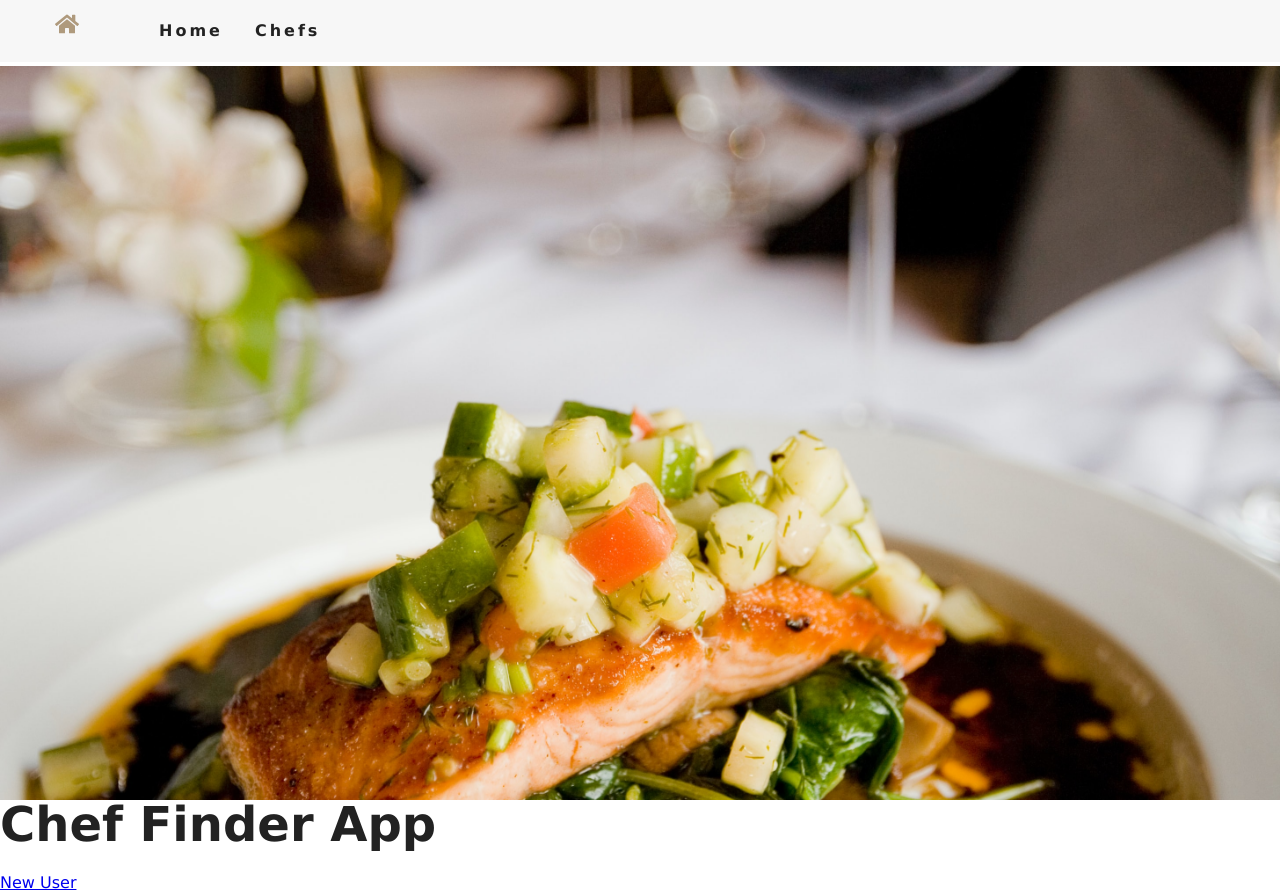
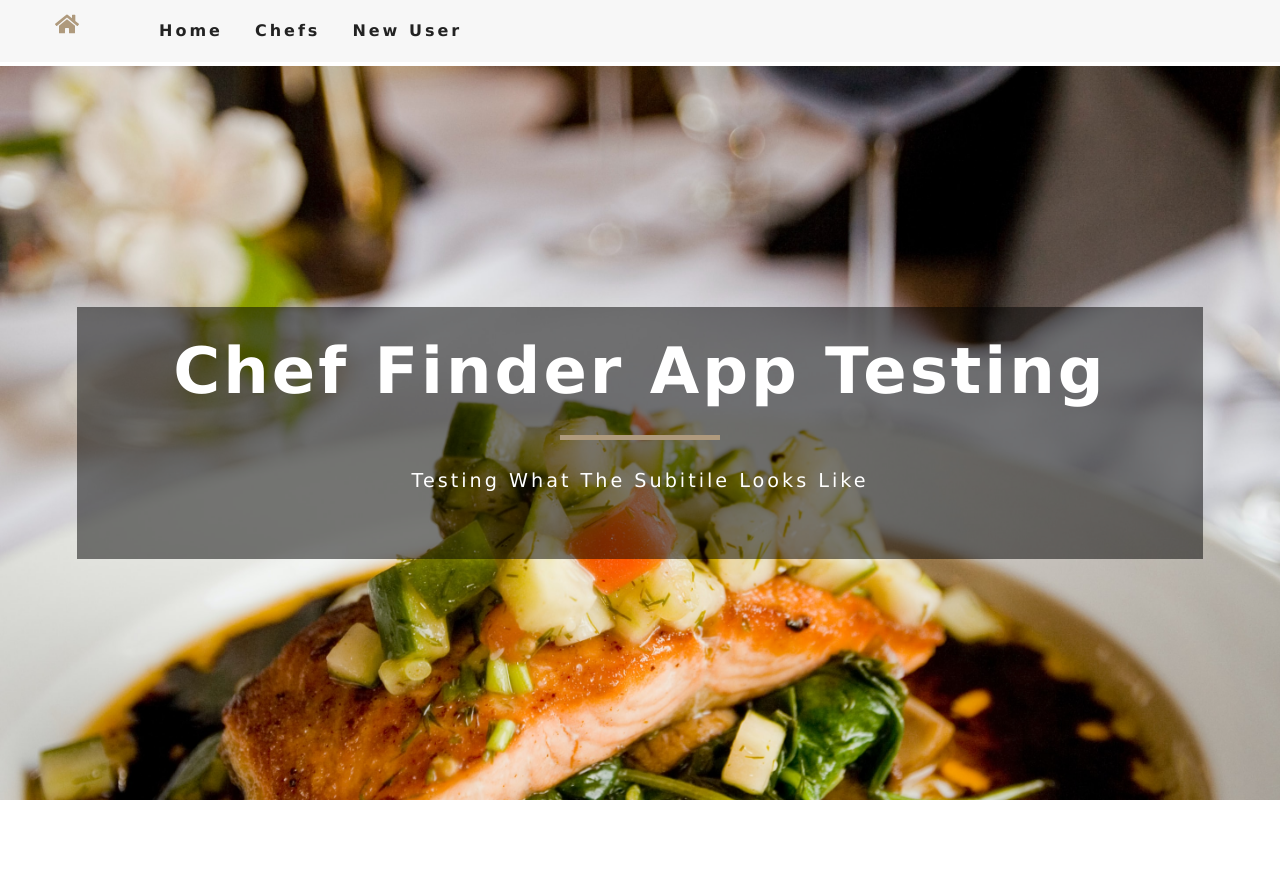
Before and after one commit to yashiazize/CapstoneProject, a React (Create React App) app in the folder front-end/: page / in a window 1280 px wide. After the commit the page ends 800 px from the top, so only its background shows below. Built offline with nearby package versions, Linux system fonts and the light colour scheme; no server answers.

Commit message:
add banner component

```diff
--- a/front-end/src/App.css
+++ b/front-end/src/App.css
@@ -118,6 +118,8 @@ h6 {
 	overflow: hidden;
 	transition: var(--mainTransition);
 	list-style-type: none;
+	display: flex;
+	justify-content: space-between;
 }
 .nav-links a {
 	display: block;
@@ -174,3 +176,44 @@ h6 {
 	min-height: 60vh;
 }
 /* End of Hero */
+
+/* BANNER */
+.banner {
+	display: inline-block;
+	background: rgba(0, 0, 0, 0.5);
+	color: var(--mainWhite);
+	padding: 2rem 1rem;
+	text-align: center;
+	text-transform: capitalize;
+	letter-spacing: var(--mainSpacing);
+}
+.banner h1 {
+	font-size: 2.5rem;
+}
+.banner div {
+	width: 10rem;
+	height: 5px;
+	background: var(--primaryColor);
+	margin: 1.7rem auto;
+}
+.banner p {
+	font-size: 1.2rem;
+	margin-bottom: 2rem;
+}
+@media screen and (min-width: 576px) {
+	.banner {
+		padding: 2rem 3rem;
+	}
+	.banner h1 {
+		font-size: 3rem;
+	}
+}
+@media screen and (min-width: 992px) {
+	.banner {
+		padding: 2rem 6rem;
+	}
+	.banner h1 {
+		font-size: 4rem;
+	}
+}
+/* End of Banner */
--- /dev/null
+++ b/front-end/src/Components/Banner.js
@@ -0,0 +1,12 @@
+const Banner = ({ children, title, subtitle }) => {
+	return (
+		<div className="banner">
+			<h1>{title}</h1>
+			<div></div>
+			<p>{subtitle}</p>
+			{children}
+		</div>
+	);
+};
+
+export default Banner;
--- a/front-end/src/Components/NavBar.js
+++ b/front-end/src/Components/NavBar.js
@@ -30,6 +30,9 @@ const NavBar = () => {
 					<li>
 						<NavLink to={"/users/chefs"}>Chefs</NavLink>
 					</li>
+					<li>
+						<NavLink to={"/users/new"}>New User</NavLink>
+					</li>
 				</ul>
 			</div>
 		</nav>
--- a/front-end/src/Pages/Home.js
+++ b/front-end/src/Pages/Home.js
@@ -1,14 +1,16 @@
 import { Link } from "react-router-dom";
 import Hero from "../Components/Hero";
+import Banner from "../Components/Banner";
 
 const Home = () => {
 	return (
 		<>
-			<Hero> </Hero>
-			<div>
-				<h1>Chef Finder App</h1>
-				<Link to={`/users/new`}>New User</Link>
-			</div>
+			<Hero>
+				<Banner
+					title="Chef Finder App Testing"
+					subtitle="testing what the subitile looks like"
+				/>
+			</Hero>
 		</>
 	);
 };
```
